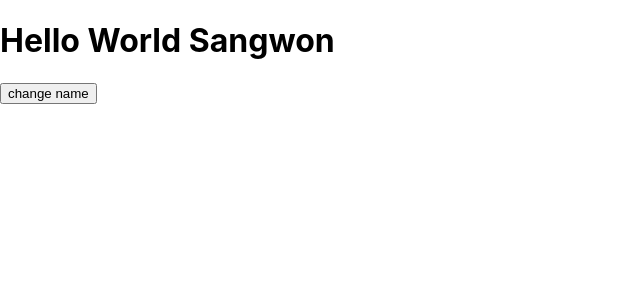
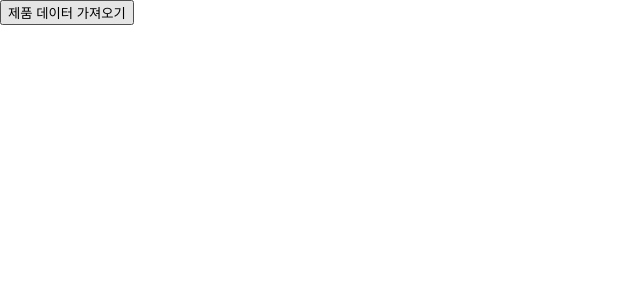
Before and after one commit to sangwon432/ecommerce_front, a React (Create React App) app: page / in a window 1280 px wide. Shown: the top 300 px of the page, without its empty margins (0-640 px from the left). Built offline with nearby package versions, Linux system fonts and the light colour scheme.

Commit message:
전체 데이터 가져오기

```diff
--- a/package.json
+++ b/package.json
@@ -6,6 +6,7 @@
     "@testing-library/jest-dom": "^5.17.0",
     "@testing-library/react": "^13.4.0",
     "@testing-library/user-event": "^13.5.0",
+    "axios": "^1.6.7",
     "react": "^18.2.0",
     "react-dom": "^18.2.0",
     "react-scripts": "5.0.1",
--- a/src/App.js
+++ b/src/App.js
@@ -1,12 +1,37 @@
 import React, {useState} from 'react';
+import axios from "axios";
 
 const App = () => {
 
-    const [name, setName] = useState('Sangwon')
+    // 데이터를 담을 그릇을 만든다.
+    const [products, setProducts] = useState([])
+
+    // 2. axios를 설치한 후에 실행할 함수를 만든다
+    // 외부 api 사용시 async
+    const getProducts = async () => {
+        try{
+            const {data, status} = await axios.get('http://localhost:8000/api/product/all')
+            setProducts(data.data)
+        } catch (err) {
+            console.log(err)
+        }
+    }
+
+    // function getProductList() {}
+
     return (
+
         <div>
-            <h1>Hello World {name}</h1>
-            <button onClick={() => setName('teddy')}>change name</button>
+            <button onClick={() => getProducts()}>제품 데이터 가져오기</button>
+            <br/>
+            {products?.map(product => (
+                <div>
+                    <h1>{product.name}</h1>
+                    <h3>{product.desc}</h3>
+                    <h2>price: ${product.price}</h2>
+                </div>
+
+            ))}
         </div>
     );
 };
```
Also changed, not shown: 1 other file (tests, documents, lock files or other folders).
